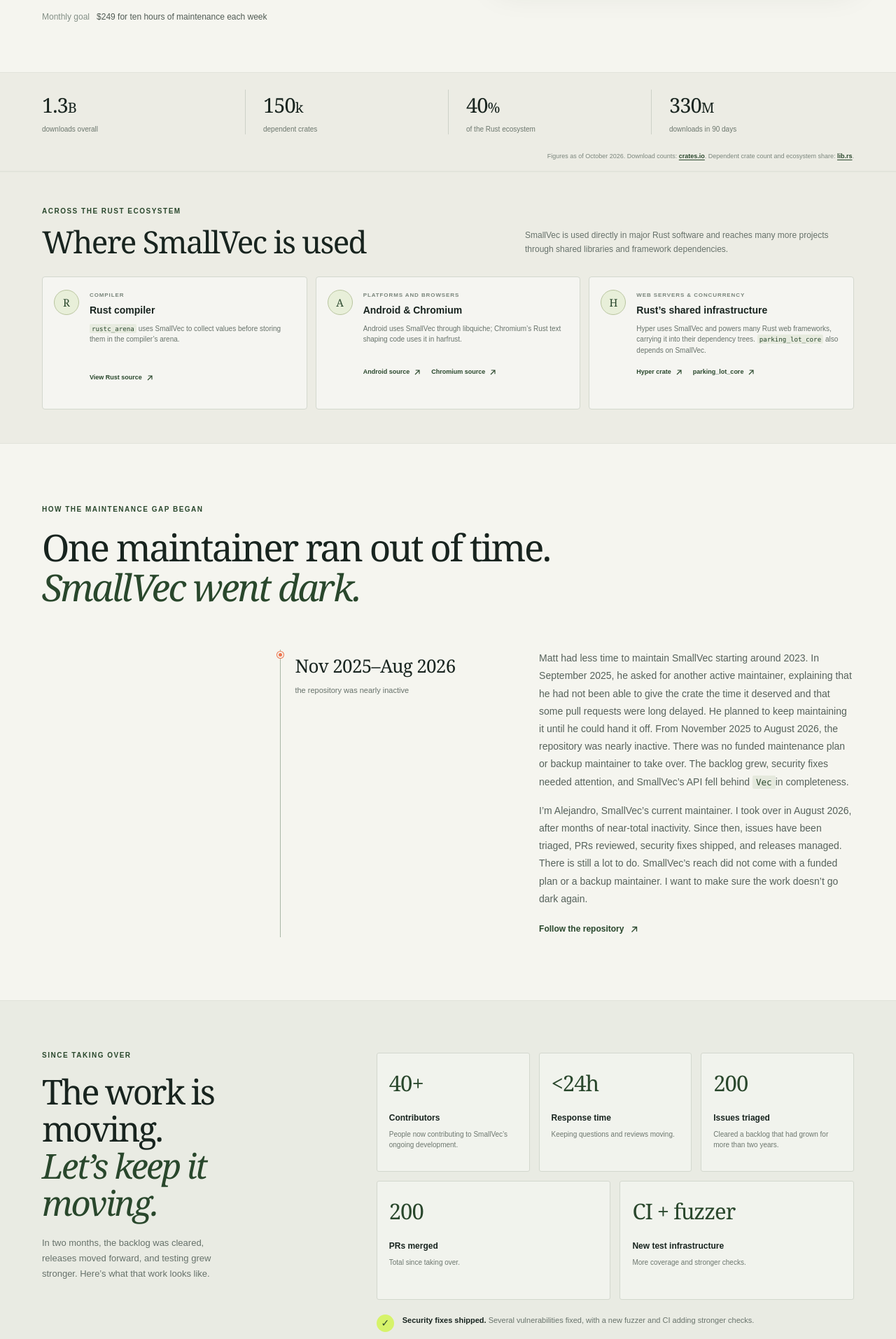
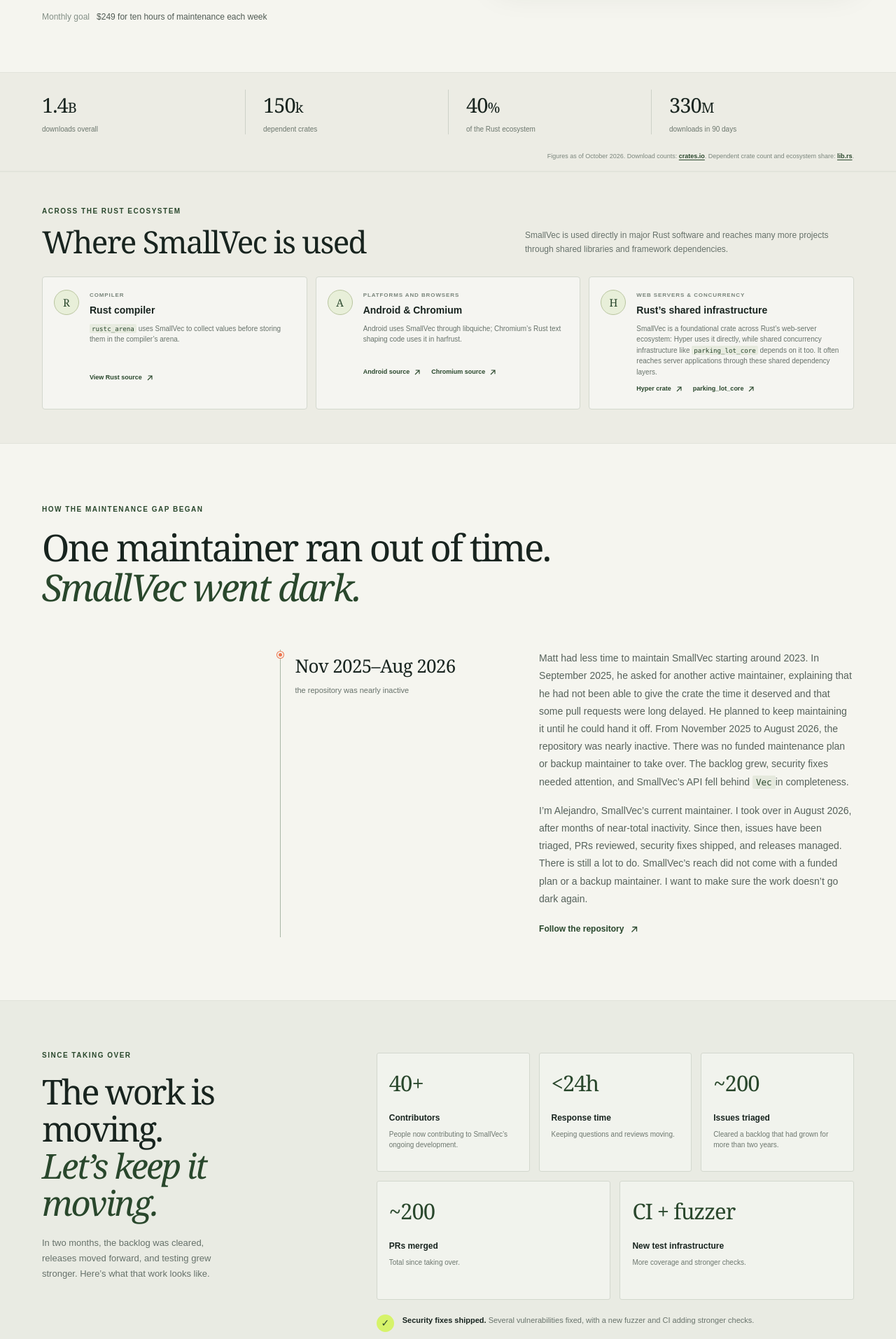
Before and after one commit to smallvec/smallvec.rs, a Next.js app: page / in a window 1280 px wide. Shown: the part 700-2613 px from the top of the page at 70% size. Built offline with nearby package versions, Linux system fonts and the light colour scheme.

Commit message:
feat: details

```diff
--- a/app/page.tsx
+++ b/app/page.tsx
@@ -211,7 +211,7 @@ export default function Home() {
 
         <section className="stats-strip" id="impact" aria-label="SmallVec usage statistics">
           <div className="stats-inner">
-            <div className="stat-item"><strong>1.3<span>B</span></strong><span>downloads overall</span></div>
+            <div className="stat-item"><strong>1.4<span>B</span></strong><span>downloads overall</span></div>
             <div className="stat-item"><strong>150<span>k</span></strong><span>dependent crates</span></div>
             <div className="stat-item"><strong>40<span>%</span></strong><span>of the Rust ecosystem</span></div>
             <div className="stat-item"><strong>330<span>M</span></strong><span>downloads in 90 days</span></div>
@@ -264,7 +264,7 @@ export default function Home() {
                 <div className="use-card-copy">
                   <span className="use-category">Web servers &amp; concurrency</span>
                   <h3>Rust’s shared infrastructure</h3>
-                  <p>Hyper uses SmallVec and powers many Rust web frameworks, carrying it into their dependency trees. <code>parking_lot_core</code> also depends on SmallVec.</p>
+                  <p>SmallVec is a foundational crate across Rust’s web-server ecosystem: Hyper uses it directly, while shared concurrency infrastructure like <code>parking_lot_core</code> depends on it too. It often reaches server applications through these shared dependency layers.</p>
                   <div className="use-links">
                     <a className="use-link" href="https://crates.io/crates/hyper" target="_blank" rel="noreferrer">
                       Hyper crate <ArrowUpRight />
@@ -328,8 +328,8 @@ export default function Home() {
               <div className="work-grid">
                 <article className="work-card"><strong>40+</strong><h3>Contributors</h3><p>People now contributing to SmallVec’s ongoing development.</p></article>
                 <article className="work-card"><strong>&lt;24h</strong><h3>Response time</h3><p>Keeping questions and reviews moving.</p></article>
-                <article className="work-card"><strong>200</strong><h3>Issues triaged</h3><p>Cleared a backlog that had grown for more than two years.</p></article>
-                <article className="work-card"><strong>200</strong><h3>PRs merged</h3><p>Total since taking over.</p></article>
+                <article className="work-card"><strong>~200</strong><h3>Issues triaged</h3><p>Cleared a backlog that had grown for more than two years.</p></article>
+                <article className="work-card"><strong>~200</strong><h3>PRs merged</h3><p>Total since taking over.</p></article>
                 <article className="work-card"><strong>CI + fuzzer</strong><h3>New test infrastructure</h3><p>More coverage and stronger checks.</p></article>
               </div>
               <p className="release-note"><span className="release-icon">✓</span><span><strong>Security fixes shipped.</strong> Several vulnerabilities fixed, with a new fuzzer and CI adding stronger checks.</span></p>
```
